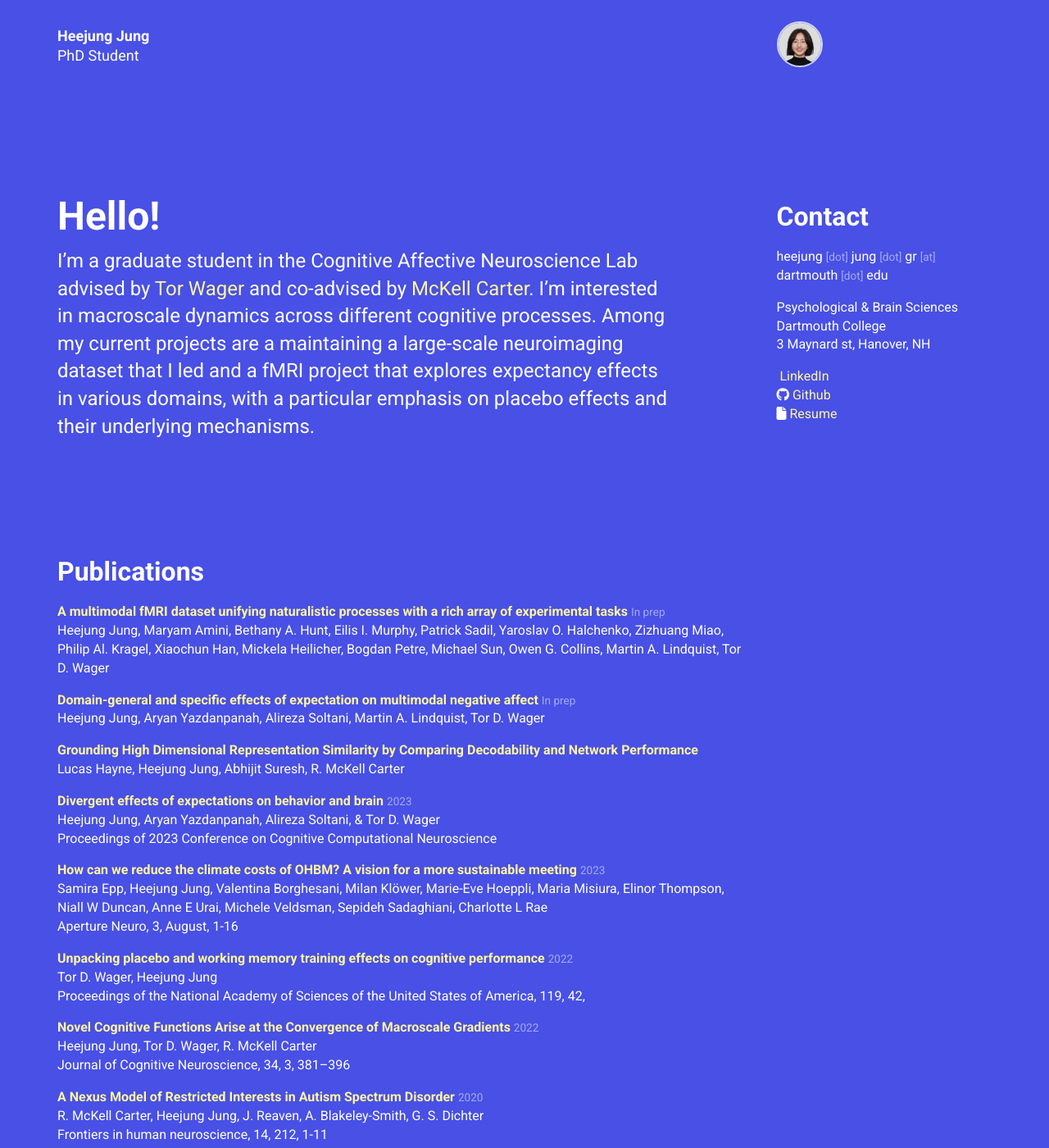
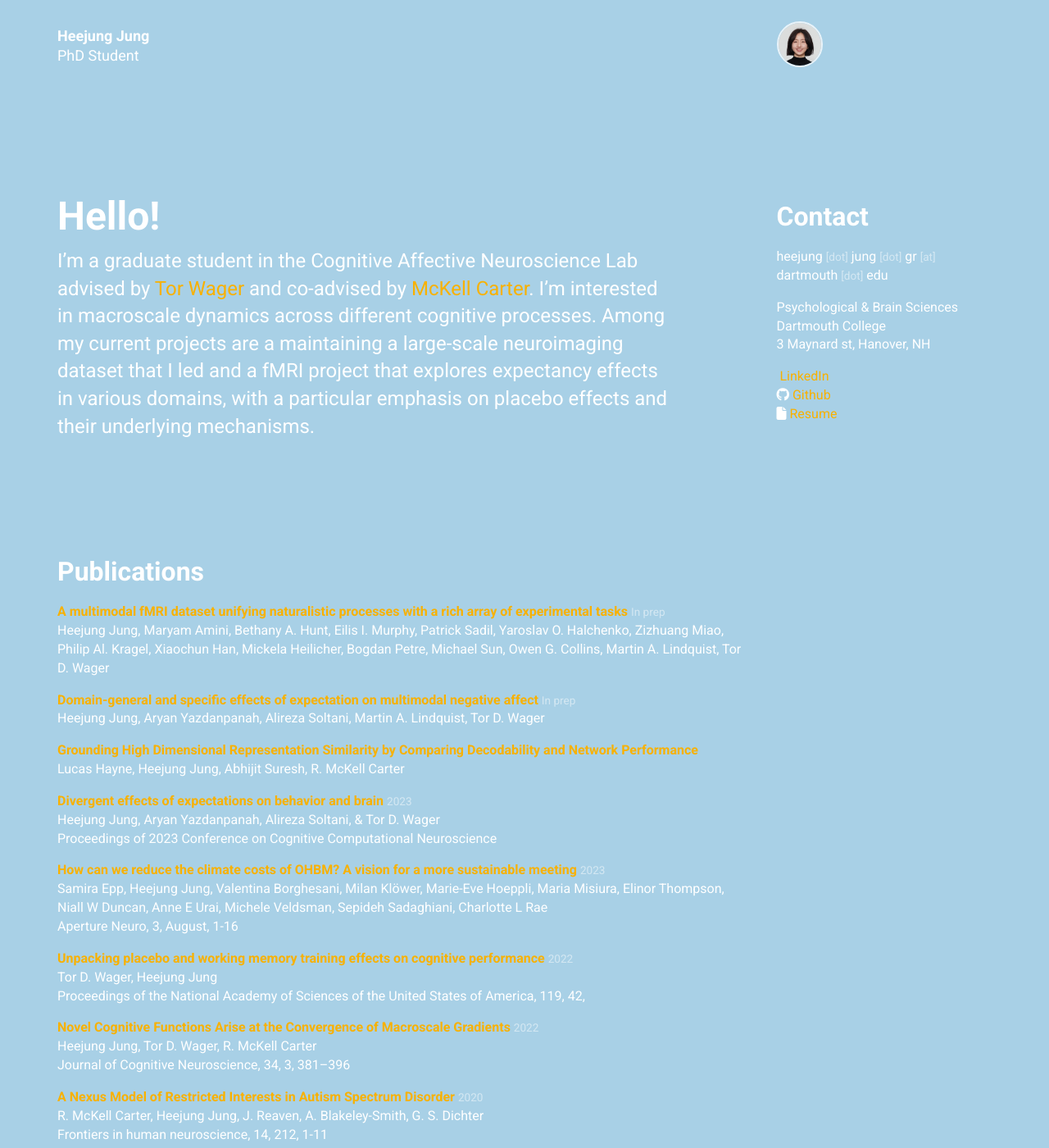
Before and after one commit to jungheejung/jungheejung.github.io, a Jekyll site: the page built from index.html, in a window 1280 px wide and 1400 px high. Shown: the whole window at 82% size. Built offline with Jekyll 4.4.1, drawn with Linux system fonts in a browser that asks for light colours; nearby versions of some CDN libraries.

Commit message:
STY: color scheme

```diff
--- a/assets/albertine/css/default.css
+++ b/assets/albertine/css/default.css
@@ -52,8 +52,8 @@ section {
     line-height:40px;
     font-weight:bold;
     font-size:32px;
-    color:#C992B4;
-    /* color:#ff5722; */
+    /* color:#C992B4; */
+    color:#fc4445;
   }
   section .lead {
     font-size:24px;
@@ -66,8 +66,8 @@ section {
   }
   section a,
   section a:hover {
-    color: #2C2AD7;
-    /* #44a9eb; */
+    /* color: #2C2AD7; */
+    color:#44a9eb;
   }
 
 /*******************
@@ -76,7 +76,8 @@ section {
 .intro-screen,
 .intro-screen header {
   /* background-color:#44a9eb; */
-  background-color:#4850E5;
+  background-color:#a8d0e6;
+  /* background-color:#4850E5; */
   color:#fff;
 }
   .intro-screen h1,
@@ -87,7 +88,8 @@ section {
   .intro-screen a,
   .intro-screen a:hover {
     /* color:#F8ADA7; */
-    color:#fff59d;
+    color: #f8b100;
+    /* color:#fff59d; */
   }
 
 /*******************
```
